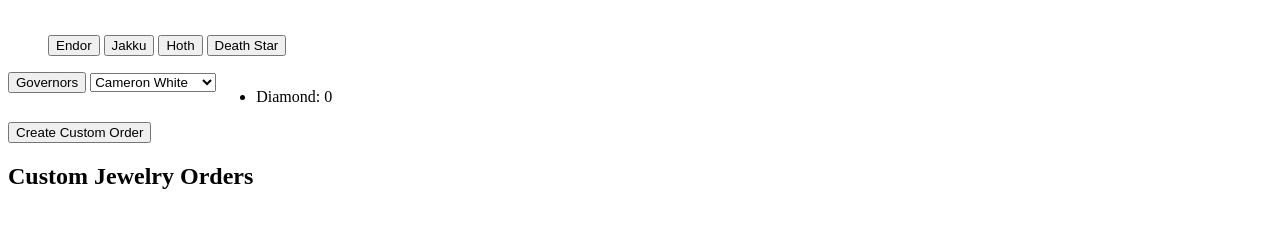
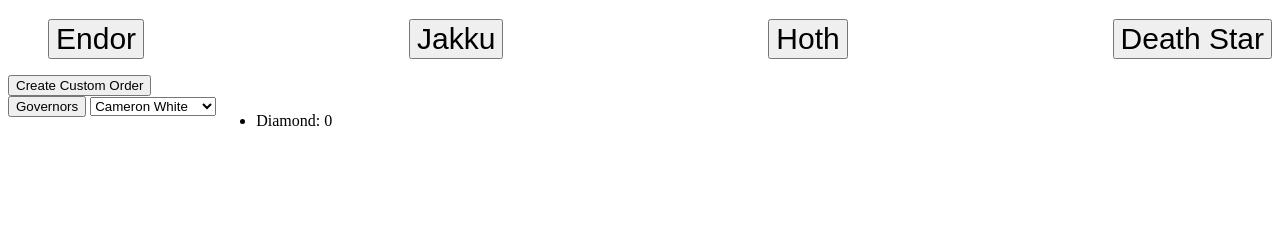
Before and after one commit to nss-day-cohort-50/will-you-be-mine-team-venus, a plain HTML site: page index.html in a window 1280 px wide. Shown: the part 61-288 px from the top of the page. Drawn offline with Linux system fonts and the light colour scheme.

Commit message:
fixed flex for buttons, deleted unused code

```diff
--- a/scripts/Facilities.js
+++ b/scripts/Facilities.js
@@ -3,12 +3,12 @@ import { getFacilities } from "./dataAccess.js"
 const facilities = getFacilities()
 
 export const listFacilities = () => {
-    let html = "<ul>"
+    let html = `<ul class="facility-button-list">`
 
     for (const facility of facilities) {
         if (facility.isActive) {
             html += `
-            <li class="facility-button"><button>${facility.name}</button></li>
+            <li><button class="facility-button">${facility.name}</button></li>
             `
         }
     }
--- a/scripts/WillYouBeMine.js
+++ b/scripts/WillYouBeMine.js
@@ -23,11 +23,14 @@ export const venusExport=() => {
     <h1>Will You Be Mine? Team Venus</h1>
 
     <article>
-        <section class = "facilities">
+        <section class="facilities">
           ${listFacilities()}
         </section>
     </article>
 
+    <article>
+        <button id="orderButton">Create Custom Order</button>
+    </article>
 
     <article class="colonyResources">
         <section class="choices__governor options">
@@ -38,83 +41,5 @@ export const venusExport=() => {
             ${listAvailableResources()}
         </section>
     </article>
-
-
-
-    <article>
-        <button id="orderButton">Create Custom Order</button>
-    </article>
-
-    <article class="customOrders">
-        <h2>Custom Jewelry Orders</h2>
-
-    </article>
-`
+    `
 }
-
-
-
-
-
-
-
-
-
-
-
-
-
-
-
-
-
-
-
-
-
-
-
-
-
-
-
-
-
-
-
-
-
-
-
-
-
-
-
-
-//     return `
-//     <h1>Will You Be Mine? Team Venus</h1>
-
-//     <div class="governorDropdown">
-//         <button onclick="" class="dropbtn">Governors</button>
-//         <div id="myGovernors" class="dropdown-content">
-//         <a href ="">Cameron White</a>
-//         <a href ="">Danny Armstrong</a>
-//         <a href ="">Keith Parks</a>
-//         <a href ="">Steve Brownlee</a>
-//         <a href ="">Scott Silver</a>
-//         </div>
-//     </div>
-
-//     <div class="facilityDropdown">
-//         <button onclick=" class="dropbtn">Endor</button>
-//         <div id="EndorMinerals" class="dropdown-content">
-//         <a href ="">Cameron White</a>
-//         <a href ="">Danny Armstrong</a>
-//         <a href ="">Keith Parks</a>
-//         <a href ="">Steve Brownlee</a>
-//         <a href ="">Scott Silver</a>
-//         </div>
-//     </div>
-
-
-//     `
--- a/styles/main.css
+++ b/styles/main.css
@@ -2,10 +2,12 @@
     display: flex;
 }
 
-.facilities {
+.facility-button-list {
     display: flex;
+    justify-content: space-between;
+    list-style-type: none;
 }
 
 .facility-button {
-    display: inline;
+    font-size: 30px;
 }
```
